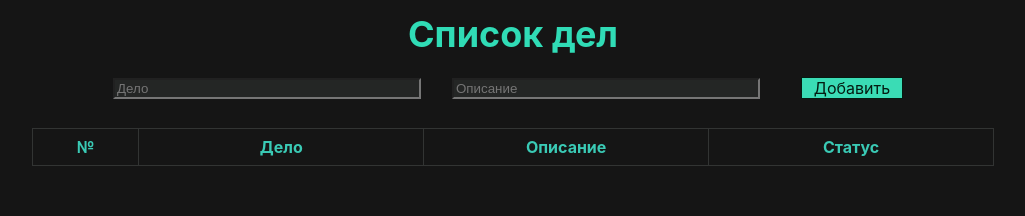
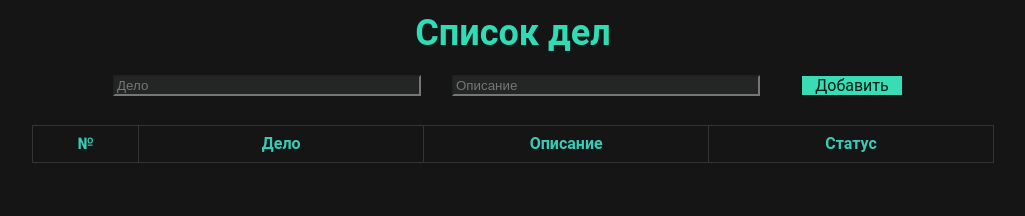
Before and after one commit to BrynkinSergey/react-todo, a React (Create React App) app: page / in a window 1280 px wide. Shown: the top 216 px of the page, without its empty margins (127-1152 px from the left). Built offline with nearby package versions, Linux system fonts and the light colour scheme.

Commit message:
add Roboto font

```diff
--- a/public/index.html
+++ b/public/index.html
@@ -3,6 +3,9 @@
 <head>
     <meta charset="utf-8"/>
     <link rel="icon" href="%PUBLIC_URL%/favicon.ico"/>
+    <link rel="preconnect" href="https://fonts.googleapis.com">
+    <link rel="preconnect" href="https://fonts.gstatic.com" crossorigin>
+    <link href="https://fonts.googleapis.com/css2?family=Inter:wght@400;500;700&display=swap" rel="stylesheet">
     <meta name="viewport" content="width=device-width, initial-scale=1"/>
     <meta name="theme-color" content="#000000"/>
     <meta
--- a/src/components/Todo/Todo.css
+++ b/src/components/Todo/Todo.css
@@ -7,4 +7,5 @@
     justify-content: center;
     align-items: center;
     flex-direction: column;
+    font-family: Roboto;
 }
```
